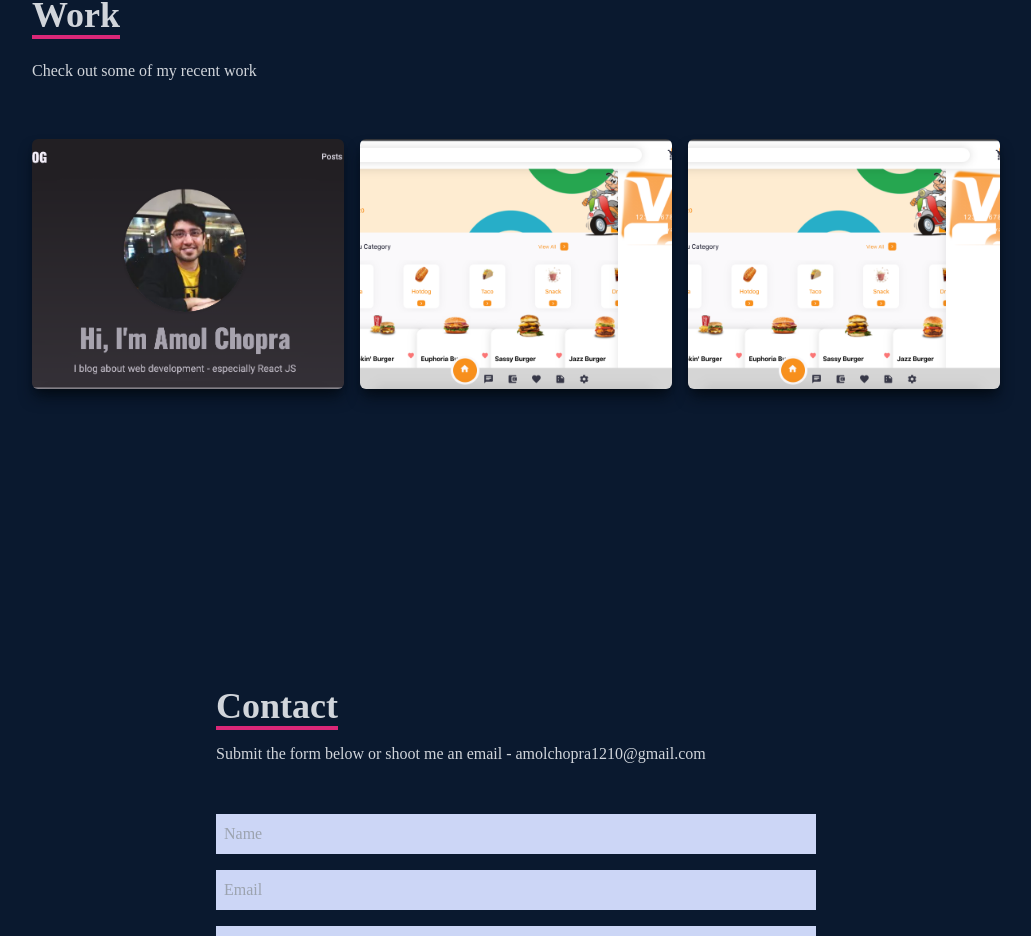
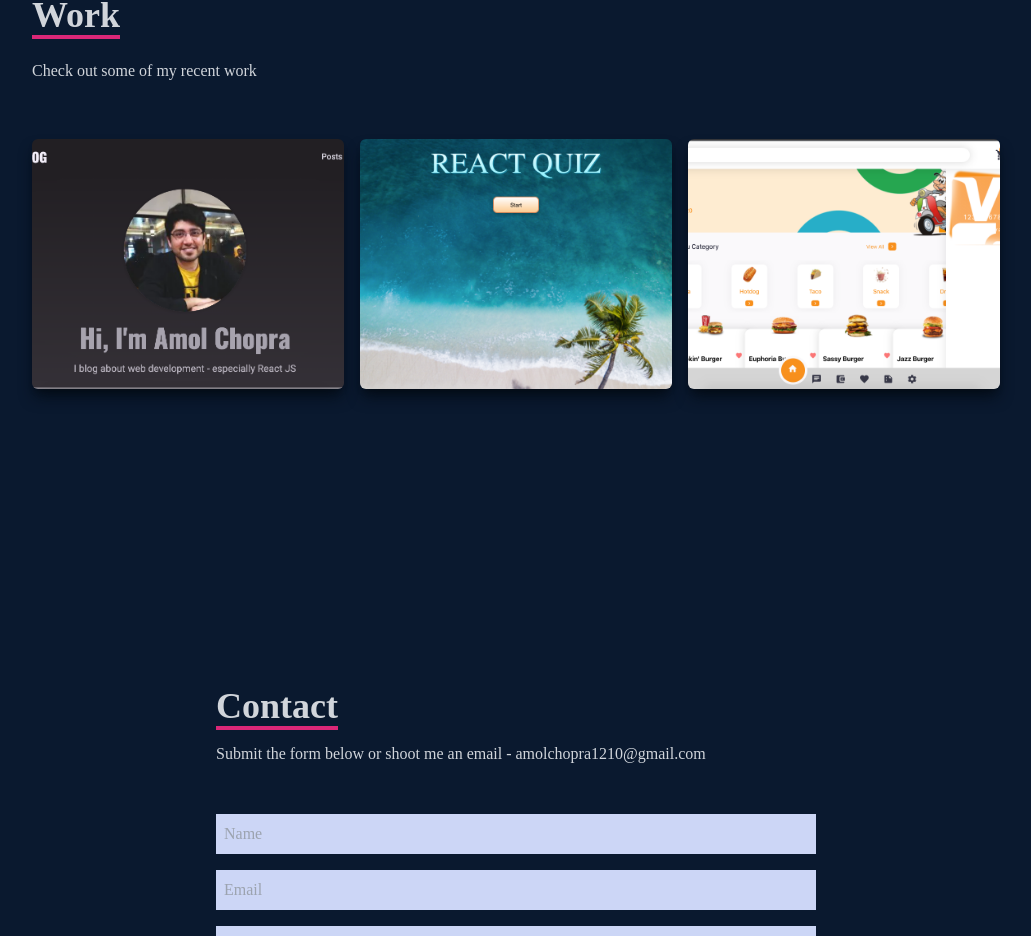
Before and after one commit to amolchopra1210/personal-portfolio, a React (Create React App) app: page / in a window 1280 px wide. Shown: the part 2608-3544 px from the top of the page, without its empty margins (124-1155 px from the left). Built offline with nearby package versions, Linux system fonts and the light colour scheme.

Commit message:
fixed the images and links

```diff
--- a/src/components/Work.jsx
+++ b/src/components/Work.jsx
@@ -1,6 +1,7 @@
 import React from "react";
 import Work1 from "../assets/work1.png";
 import Work2 from "../assets/work2.png";
+import Work3 from "../assets/work3.png";
 
 const Work = () => {
   return (
@@ -52,7 +53,7 @@ const Work = () => {
             </div>
           </div>
           <div
-            style={{ backgroundImage: `url(${Work2})` }}
+            style={{ backgroundImage: `url(${Work3})` }}
             className="shadow-lg shadow-[#040c16] group container rounded-md flex justify-center items-center mx-auto content-div"
           >
             {/* Hover Effects */}
@@ -68,7 +69,7 @@ const Work = () => {
                       target="_blank"
                       rel="noreferrer"
                     >
-                      Demo
+                      Link
                     </a>
                   </button>
                 </a>
@@ -103,7 +104,7 @@ const Work = () => {
                       target="_blank"
                       rel="noreferrer"
                     >
-                      Demo
+                      Link
                     </a>
                   </button>
                 </a>
```
Also changed, not shown: src/assets/work3.png (added).
